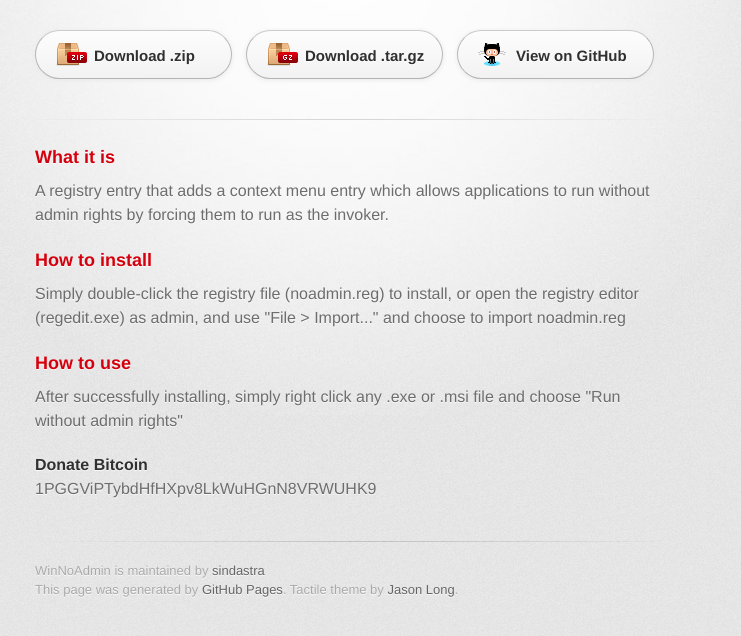
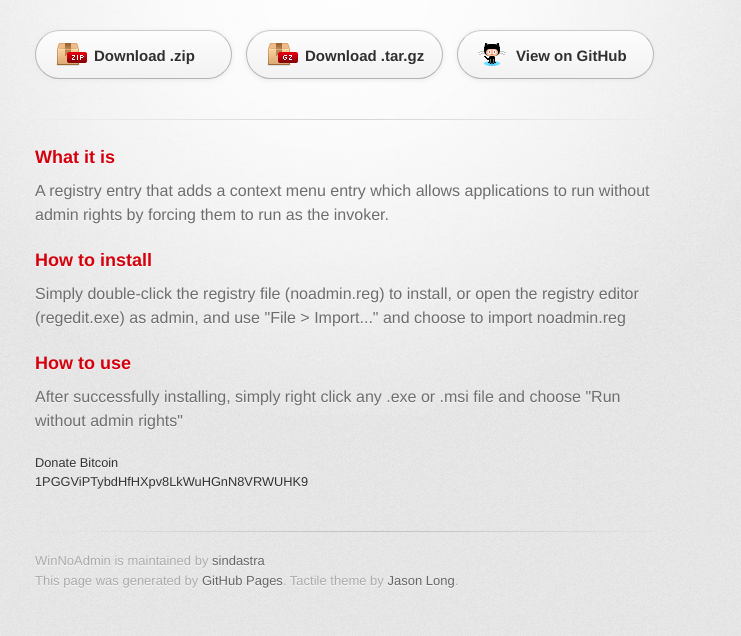
Before and after one commit to sindastra/WinNoAdmin, a plain HTML site: page index.html in a window 1280 px wide. Shown: the part 158-794 px from the top of the page, without its empty margins (295-1036 px from the left). Drawn offline with Linux system fonts and the light colour scheme; a web font is replaced by a local one.

Commit message:
Create gh-pages branch via GitHub

```diff
--- a/index.html
+++ b/index.html
@@ -46,10 +46,11 @@
 
 <p>After successfully installing, simply right click any .exe or .msi file and choose "Run without admin rights"</p>
 
-<h4>
-<a id="donate-bitcoin" class="anchor" href="#donate-bitcoin" aria-hidden="true"><span aria-hidden="true" class="octicon octicon-link"></span></a>Donate Bitcoin</h4>
+<h6>
+<a id="donate-bitcoin" class="anchor" href="#donate-bitcoin" aria-hidden="true"><span aria-hidden="true" class="octicon octicon-link"></span></a>Donate Bitcoin</h6>
 
-<p>1PGGViPTybdHfHXpv8LkWuHGnN8VRWUHK9</p>
+<h6>
+<a id="1pggviptybdhfhxpv8lkwuhgnn8vrwuhk9" class="anchor" href="#1pggviptybdhfhxpv8lkwuhgnn8vrwuhk9" aria-hidden="true"><span aria-hidden="true" class="octicon octicon-link"></span></a>1PGGViPTybdHfHXpv8LkWuHGnN8VRWUHK9</h6>
         </section>
 
         <footer>
--- a/params.json
+++ b/params.json
@@ -1,6 +1,6 @@
 {
   "name": "WinNoAdmin",
   "tagline": "Adds an entry to the context menu to run applications without admin rights.",
-  "body": "### What it is\r\nA registry entry that adds a context menu entry which allows applications to run without admin rights by forcing them to run as the invoker.\r\n\r\n### How to install\r\nSimply double-click the registry file (noadmin.reg) to install, or open the registry editor (regedit.exe) as admin, and use \"File > Import...\" and choose to import noadmin.reg\r\n\r\n### How to use\r\nAfter successfully installing, simply right click any .exe or .msi file and choose \"Run without admin rights\"\r\n\r\n#### Donate Bitcoin\r\n1PGGViPTybdHfHXpv8LkWuHGnN8VRWUHK9",
+  "body": "### What it is\r\nA registry entry that adds a context menu entry which allows applications to run without admin rights by forcing them to run as the invoker.\r\n\r\n### How to install\r\nSimply double-click the registry file (noadmin.reg) to install, or open the registry editor (regedit.exe) as admin, and use \"File > Import...\" and choose to import noadmin.reg\r\n\r\n### How to use\r\nAfter successfully installing, simply right click any .exe or .msi file and choose \"Run without admin rights\"\r\n\r\n###### Donate Bitcoin\r\n######1PGGViPTybdHfHXpv8LkWuHGnN8VRWUHK9",
   "note": "Don't delete this file! It's used internally to help with page regeneration."
 }
```
